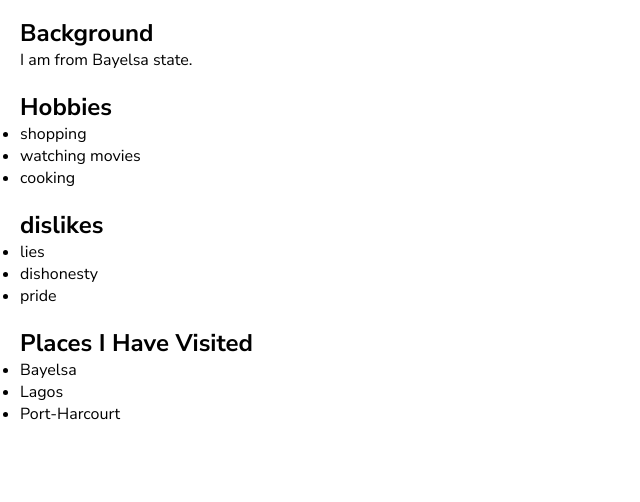
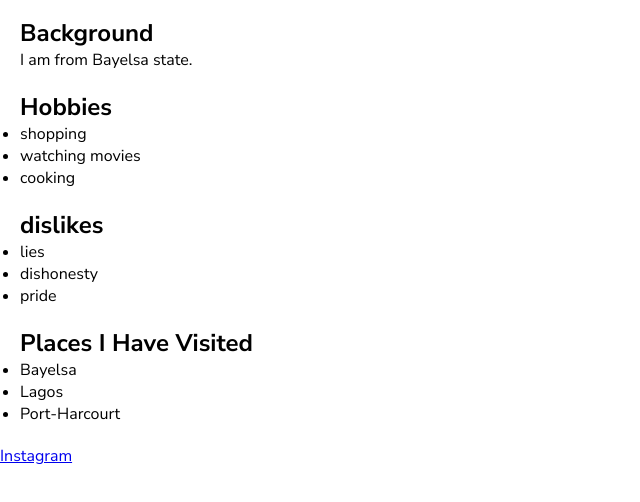
Before and after one commit to nua24/biography, a plain HTML site: page index.html in a window 1280 px wide. Shown: the part 68-570 px from the top of the page, without its empty margins (0-640 px from the left). Drawn offline with Linux system fonts and the light colour scheme.

Commit message:
added instagram

```diff
--- a/index.html
+++ b/index.html
@@ -39,6 +39,7 @@
             <li>dishonesty</li>
             <li>pride</li>
         </ul>
+
     </section>
     <section>
         <h1>Places I Have Visited</h1>
@@ -48,5 +49,10 @@
             <li>Port-Harcourt</li>
         </ul>
     </section>
+    <footer>
+        <ul>
+            <li><a href="https://www.instagram.com/prettie_nua">Instagram</a></li>
+        </ul>
+    </footer>
 </body>
 </html>
```
